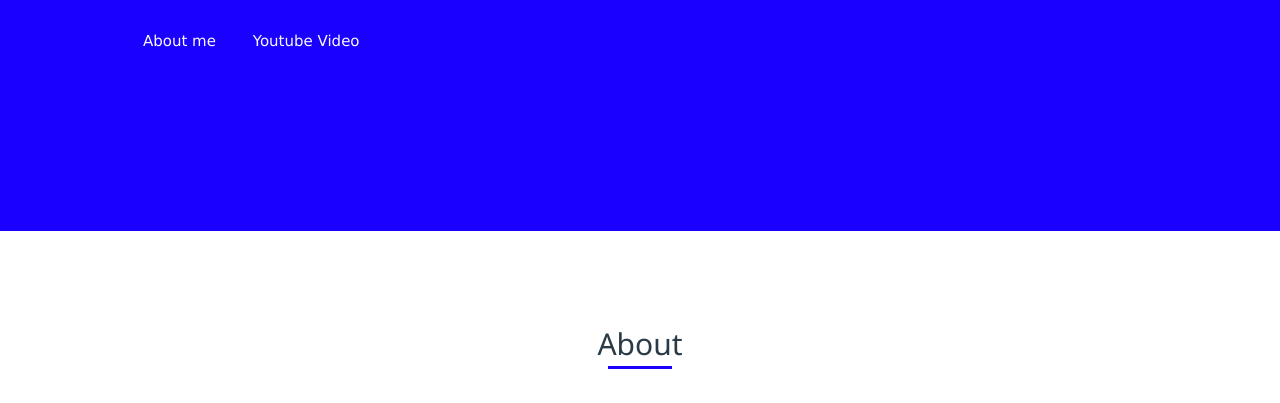
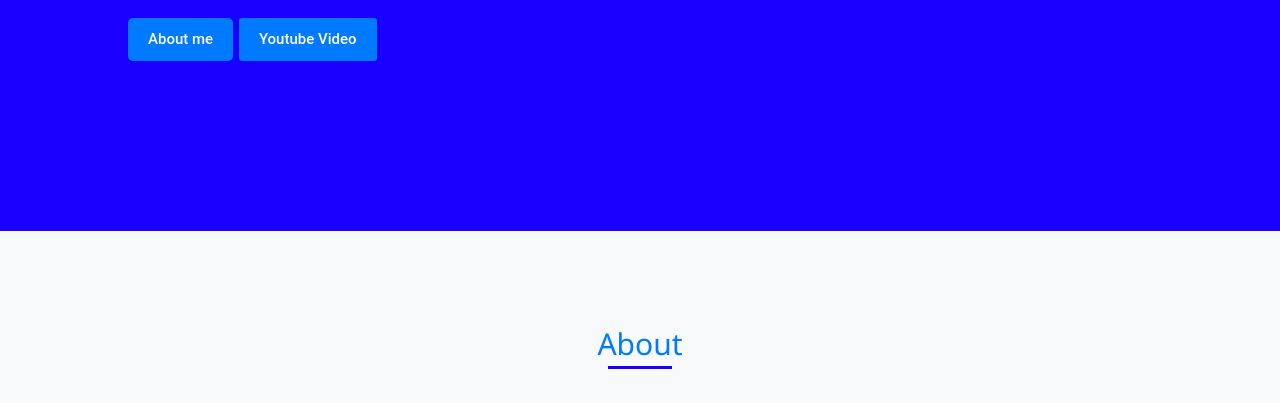
Before and after one commit to Parthiban73/my-portfolio-project, a plain HTML site: page index.html in a window 1280 px wide. Shown: the part 469-872 px from the top of the page. Drawn offline with nearby package versions, Linux system fonts and the light colour scheme.

Commit message:
Update index.html

```diff
--- a/index.html
+++ b/index.html
@@ -14,6 +14,34 @@
         <title>My Portfolio Website</title>
     </head>
     <body>
+        <style>
+        /* Custom styles for improved design */
+        body {
+            font-family: 'Roboto', sans-serif;
+            background-color: #f8f9fa; /* Light gray background */
+            color: #333; /* Dark text color */
+        }
+
+        .section-title {
+            color: #007bff; /* Blue section titles */
+        }
+
+        .button {
+            background-color: #007bff;
+            color: #fff;
+            padding: 10px 20px;
+            border-radius: 5px;
+            text-decoration: none;
+            transition: background-color 0.3s ease;
+        }
+
+        .button:hover {
+            background-color: #0056b3; /* Darker blue on hover */
+        }
+
+        /* Add more custom styles as needed */
+    </style>
+
         <!--===== HEADER =====-->
         <header class="l-header">
             <nav class="nav bd-grid">
```
